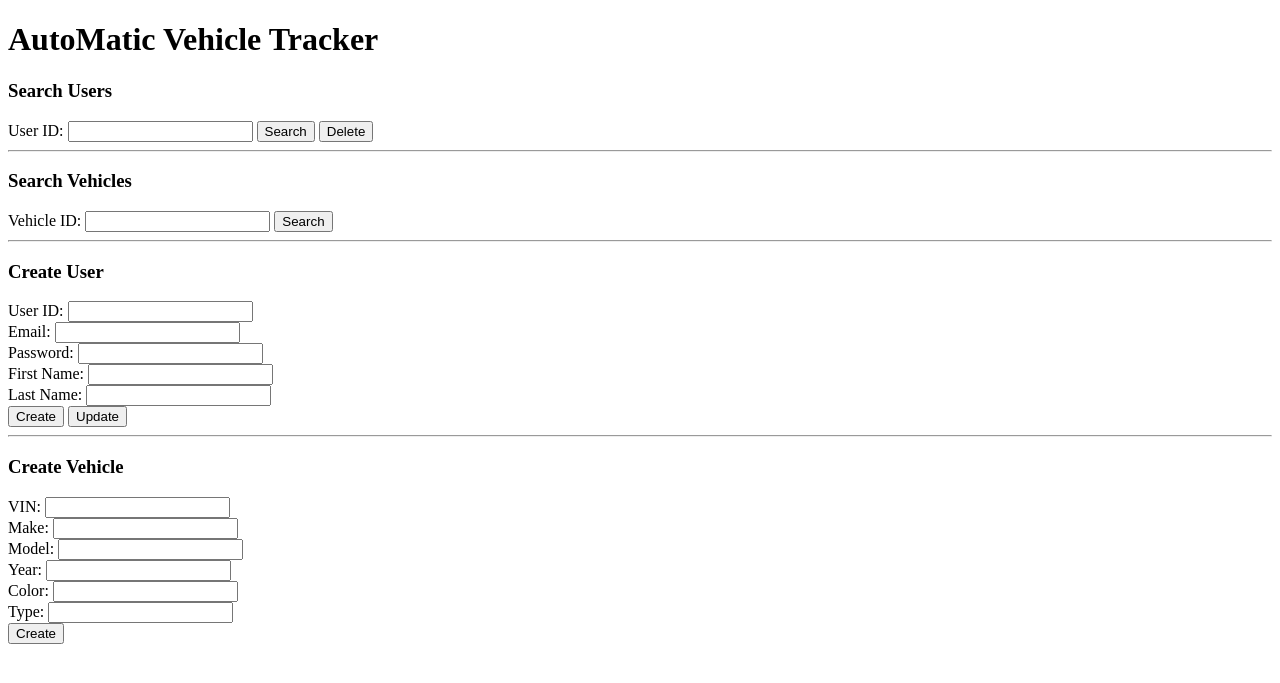
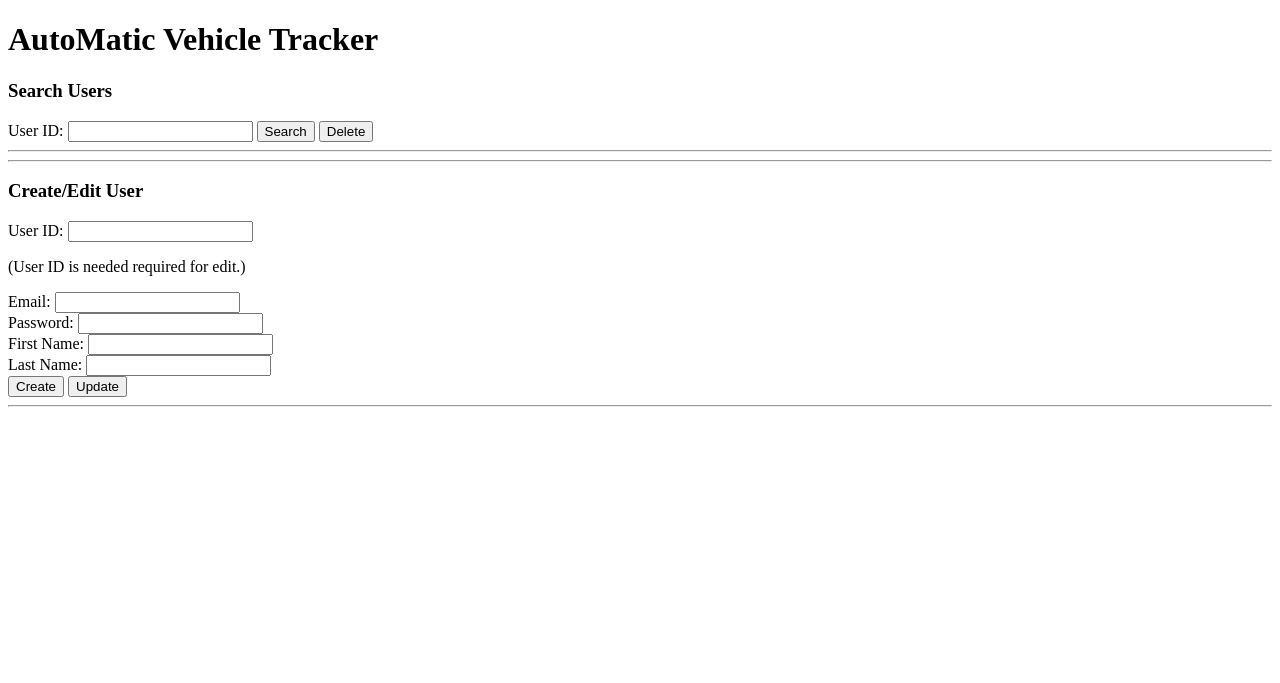
Before and after one commit to Gramman87/EventTrackerProject, a Spring Boot app: page / in a window 1280 px wide. Shown: the top 683 px of the page. Run offline with Spring Boot 4, Linux system fonts and the light colour scheme.

Commit message:
pushing updated frontend

```diff
--- a/AutoMatic/src/main/resources/static/index.html
+++ b/AutoMatic/src/main/resources/static/index.html
@@ -22,18 +22,19 @@
         </form>
       </div>
       <hr />
-      <div id="vSearch">
+     <!--  <div id="vSearch">
         <h3>Search Vehicles</h3>
         <form name="vehicleForm">
           <label for="vehicleId">Vehicle ID: </label> <input type="number" name="vehicleId" />
           <button name="vehicleSearch">Search</button> <br />
         </form>
-      </div>
+      </div> -->
       <hr />
       <div id="uCreate">
-        <h3>Create User</h3>
+        <h3>Create/Edit User</h3>
         <form name="newUserForm">
-          <label for="id">User ID: </label> <input type="text" name="id" required /> <br />
+          <label for="id">User ID: </label> <input type="text" name="id" /> <br />
+	      <p>(User ID is needed required for edit.)</p>
           <label for="email">Email: </label> <input type="text" name="email" required /> <br />
           <label for="password">Password: </label> <input type="text" name="password" /> <br />
           <label for="fName">First Name: </label> <input type="text" name="fName" /> <br />
@@ -43,7 +44,7 @@
         </form>
       </div>
       <hr />
-      <div id="vCreate">
+      <!-- <div id="vCreate">
         <h3>Create Vehicle</h3>
         <form name="newVehicleForm">
           <label for="vin">VIN: </label> <input type="text" name="vin" /> <br />
@@ -54,7 +55,7 @@
           <label for="type">Type: </label> <input type="text" name="type" /> <br />
           <button name="createVehicle">Create</button>
         </form>
-      </div>
+      </div> -->
       <div id="output">
         <div id="userData"></div>
         <div id="vehicleData"></div>
```
